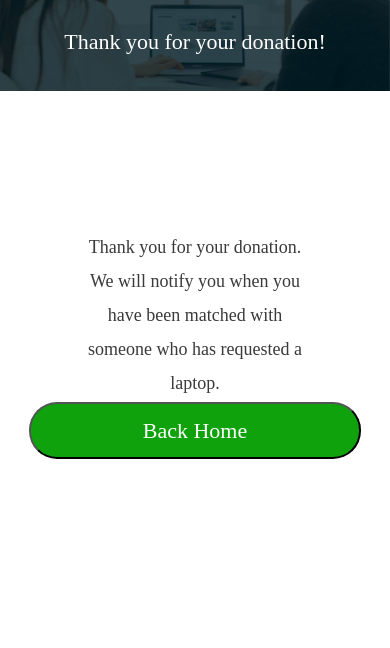
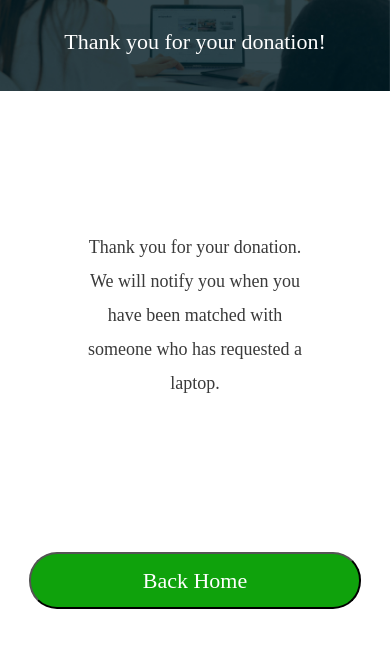
Before and after one commit to Sslim123/tech-roots-project, a React (Create React App) app in the folder client/: page /laptop-donation-status/1 in a window 390 px wide. Shown: the top 648 px of the page. Built offline with nearby package versions, Linux system fonts and the light colour scheme; no server answers.

Commit message:
reversing buttons back to come last

```diff
--- a/client/src/pages/ViewRequestStatus/StatusView.css
+++ b/client/src/pages/ViewRequestStatus/StatusView.css
@@ -236,9 +236,9 @@
 
 	.status-bt {
 		display: flex;
-		flex-direction: column;
+		flex-direction: column-reverse;
 		position: none;
-		margin-top: -150px;
+
 	}
 	.status-bt button {
 		width: 332px;
```
